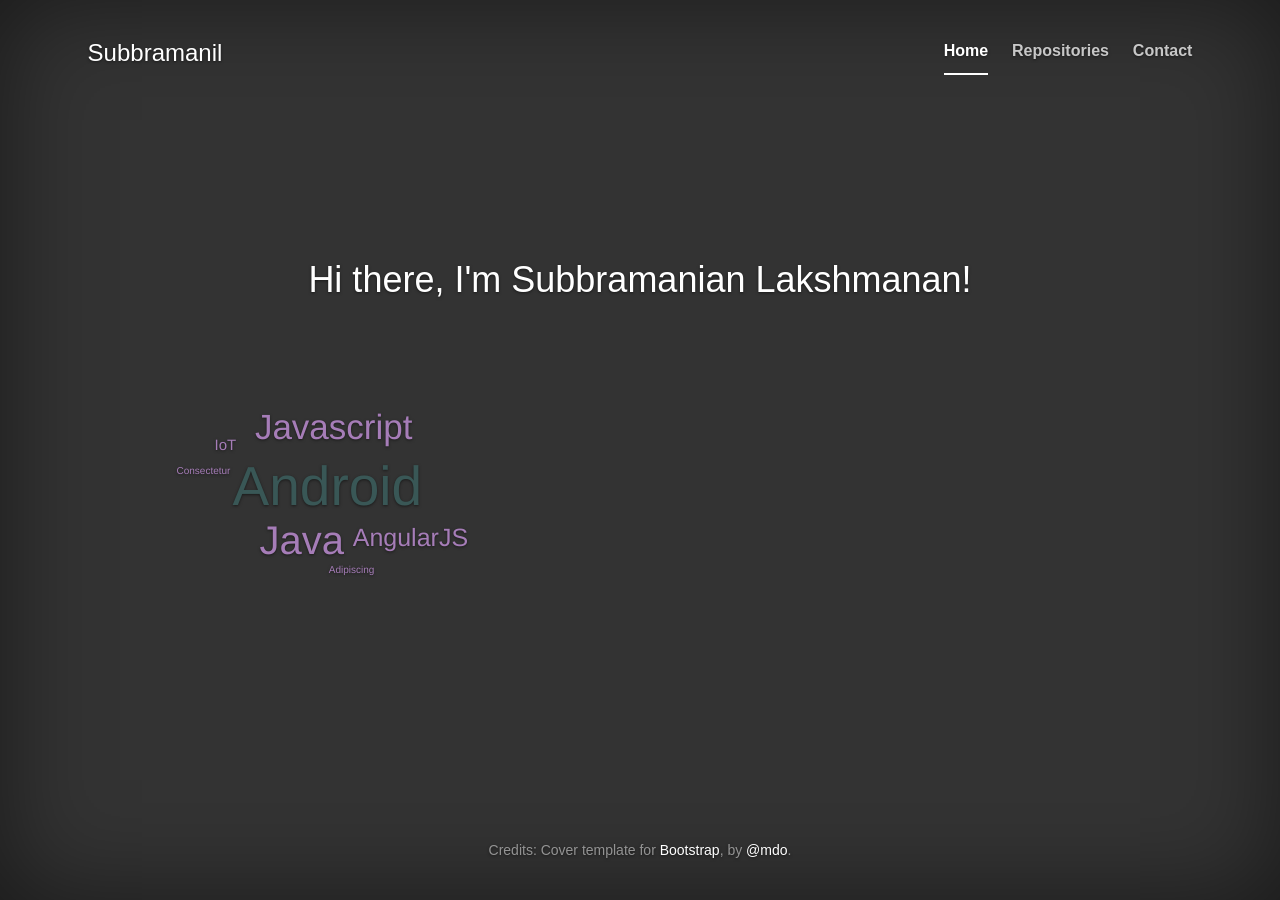
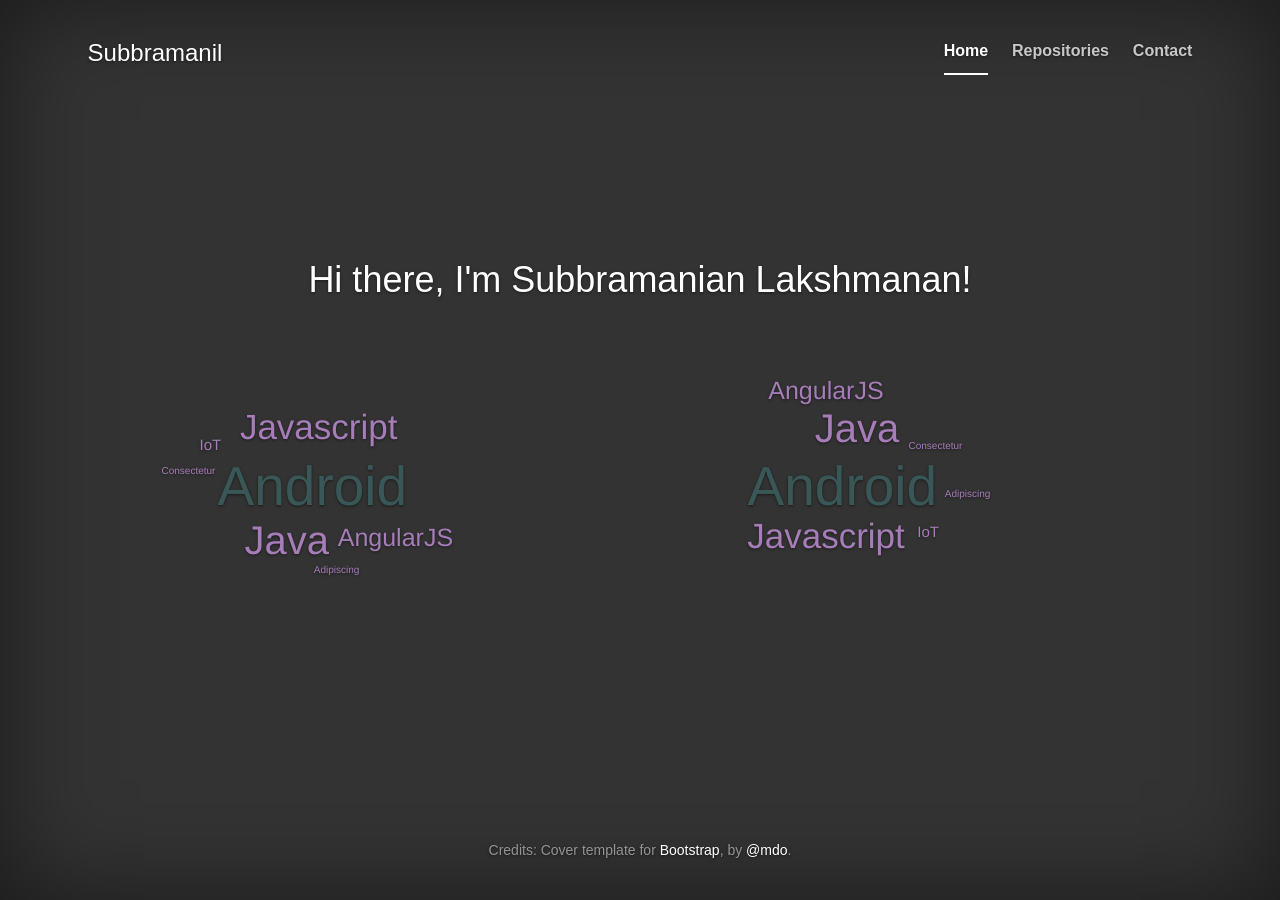
Before and after one commit to subbramanil/subbramanil.github.io, a Jekyll site: the page built from index.html, in a window 1280 px wide. Built offline with Jekyll 4.4.1, drawn with Linux system fonts in a browser that asks for light colours; nearby versions of some CDN libraries.

Commit message:
Adding more data

```diff
--- a/index.html
+++ b/index.html
@@ -4,5 +4,8 @@ title: Subbramanian Lakshmanan, Enthusiasic Developer
 ---
 <div class="blurb">
     <h1>Hi there, I'm Subbramanian Lakshmanan!</h1>
-    <div id="mySkillSet"></div>
+    <div class="row">
+        <div class="col-md-6" id="myTechSkillSet"></div>
+        <div class="col-md-6" id="mySoftSkillSet"></div>
+    </div>
 </div>
--- a/static/js/simplescript.js
+++ b/static/js/simplescript.js
@@ -1,5 +1,4 @@
 window.onload = function() {
-    console.log("onLoad");
     initWordCloud();
 }
 
@@ -15,7 +14,7 @@ function initWordCloud(){
         {text: "Adipiscing", weight: 5},
     ];
 
-    $('#mySkillSet').jQCloud(words, {
+    $('#myTechSkillSet').jQCloud(words, {
         shape: 'elliptic',
         width: 500,
         height: 350,
@@ -25,5 +24,15 @@ function initWordCloud(){
         colors: ["#395756", "#4F5D75", "#7261A3", "#A67DB8"],
 
     });
-    console.log("initWordCloud");
+
+    $('#mySoftSkillSet').jQCloud(words, {
+        shape: 'rectangle',
+        width: 500,
+        height: 350,
+        autoResize: true,
+        center: {x: 0.5, y:0.5},
+        delay: 5,
+        colors: ["#395756", "#4F5D75", "#7261A3", "#A67DB8"],
+
+    });
 }
```
